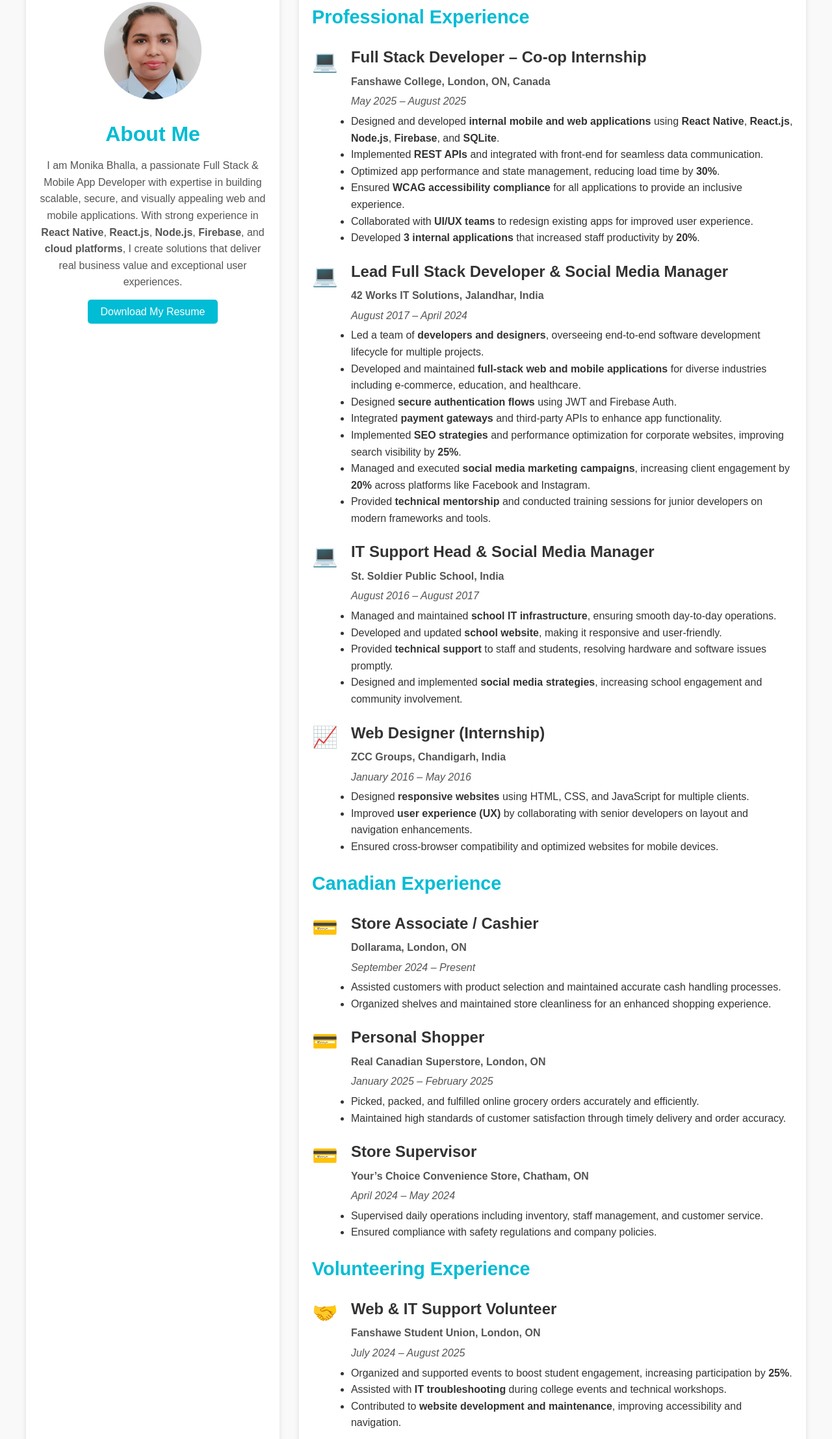
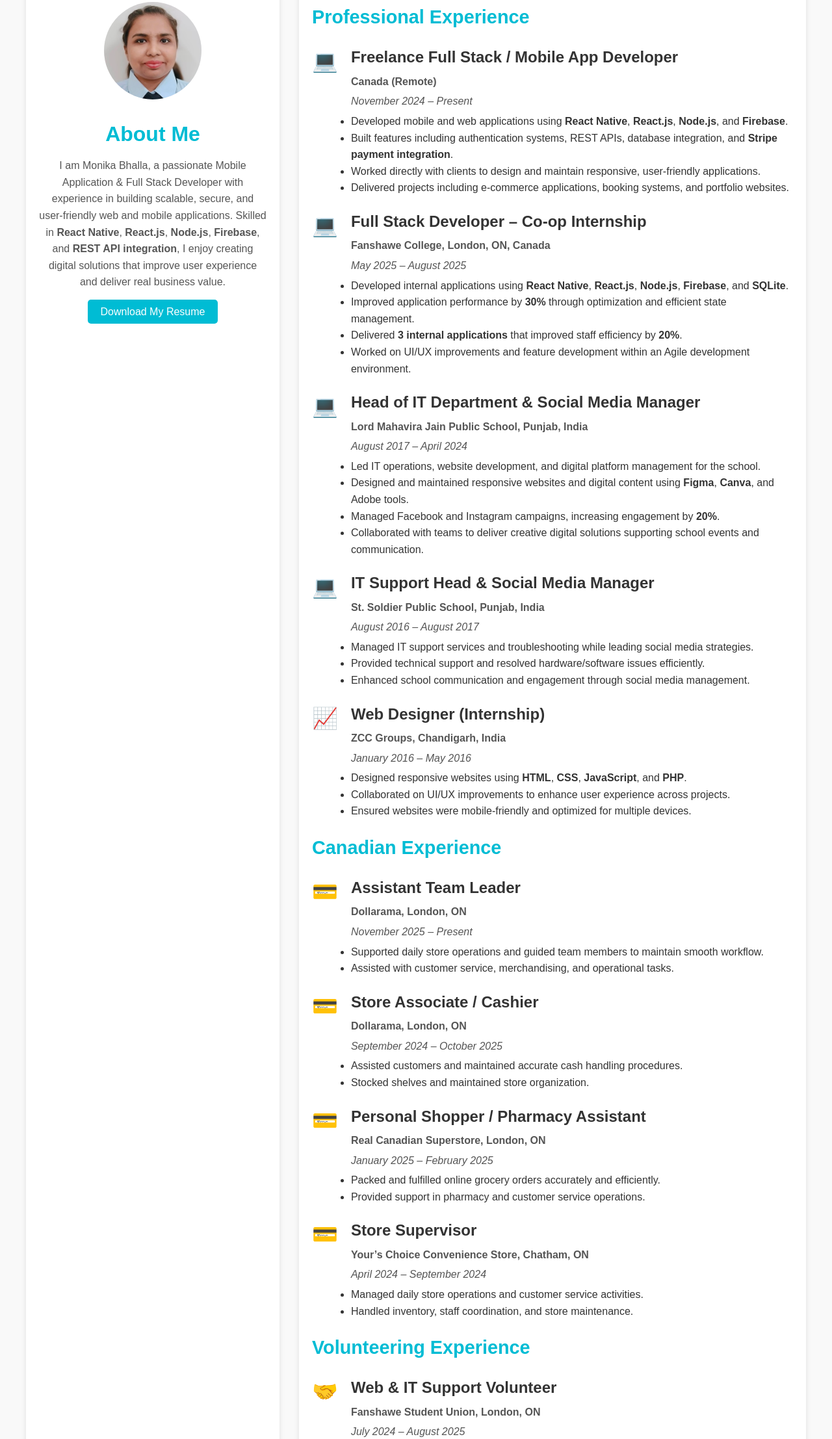
Before and after one commit to m-bhalla236346/My_Portfolio_MB, a website: page about.html in a window 1280 px wide. Shown: the part 135-2349 px from the top of the page at 65% size. Drawn offline with Linux system fonts and the light colour scheme.

Commit message:
Update about me

```diff
--- a/about.html
+++ b/about.html
@@ -25,7 +25,7 @@
                 <img src="assets/images/profile.jpg" alt="Monika Bhalla" class="profile-image">
                 <h2>About Me</h2>
                 <p>
-                    I am Monika Bhalla, a passionate Full Stack & Mobile App Developer with expertise in building scalable, secure, and visually appealing web and mobile applications. With strong experience in <strong>React Native</strong>, <strong>React.js</strong>, <strong>Node.js</strong>, <strong>Firebase</strong>, and <strong>cloud platforms</strong>, I create solutions that deliver real business value and exceptional user experiences.
+                    I am Monika Bhalla, a passionate Mobile Application & Full Stack Developer with experience in building scalable, secure, and user-friendly web and mobile applications. Skilled in <strong>React Native</strong>, <strong>React.js</strong>, <strong>Node.js</strong>, <strong>Firebase</strong>, and <strong>REST API integration</strong>, I enjoy creating digital solutions that improve user experience and deliver real business value.
                 </p>
                 <a href="resume.pdf" class="btn" download>Download My Resume</a>
             </div>
@@ -33,6 +33,22 @@
             <!-- Timeline Section -->
             <div class="timeline">
                 <h3>Professional Experience</h3>
+
+                <!-- Freelance -->
+                <div class="timeline-item">
+                    <span class="icon">&#x1F4BB;</span>
+                    <div class="timeline-content">
+                        <h4>Freelance Full Stack / Mobile App Developer</h4>
+                        <p><strong>Canada (Remote)</strong></p>
+                        <p><em>November 2024 – Present</em></p>
+                        <ul>
+                            <li>Developed mobile and web applications using <strong>React Native</strong>, <strong>React.js</strong>, <strong>Node.js</strong>, and <strong>Firebase</strong>.</li>
+                            <li>Built features including authentication systems, REST APIs, database integration, and <strong>Stripe payment integration</strong>.</li>
+                            <li>Worked directly with clients to design and maintain responsive, user-friendly applications.</li>
+                            <li>Delivered projects including e-commerce applications, booking systems, and portfolio websites.</li>
+                        </ul>
+                    </div>
+                </div>
 
                 <!-- Fanshawe Co-op -->
                 <div class="timeline-item">
@@ -42,31 +58,26 @@
                         <p><strong>Fanshawe College, London, ON, Canada</strong></p>
                         <p><em>May 2025 – August 2025</em></p>
                         <ul>
-                            <li>Designed and developed <strong>internal mobile and web applications</strong> using <strong>React Native</strong>, <strong>React.js</strong>, <strong>Node.js</strong>, <strong>Firebase</strong>, and <strong>SQLite</strong>.</li>
-                            <li>Implemented <strong>REST APIs</strong> and integrated with front-end for seamless data communication.</li>
-                            <li>Optimized app performance and state management, reducing load time by <strong>30%</strong>.</li>
-                            <li>Ensured <strong>WCAG accessibility compliance</strong> for all applications to provide an inclusive experience.</li>
-                            <li>Collaborated with <strong>UI/UX teams</strong> to redesign existing apps for improved user experience.</li>
-                            <li>Developed <strong>3 internal applications</strong> that increased staff productivity by <strong>20%</strong>.</li>
+                            <li>Developed internal applications using <strong>React Native</strong>, <strong>React.js</strong>, <strong>Node.js</strong>, <strong>Firebase</strong>, and <strong>SQLite</strong>.</li>
+                            <li>Improved application performance by <strong>30%</strong> through optimization and efficient state management.</li>
+                            <li>Delivered <strong>3 internal applications</strong> that improved staff efficiency by <strong>20%</strong>.</li>
+                            <li>Worked on UI/UX improvements and feature development within an Agile development environment.</li>
                         </ul>
                     </div>
                 </div>
 
-                <!-- 42 Works IT Solutions -->
+                <!-- Lord Mahavira Jain Public School -->
                 <div class="timeline-item">
                     <span class="icon">&#x1F4BB;</span>
                     <div class="timeline-content">
-                        <h4>Lead Full Stack Developer & Social Media Manager</h4>
-                        <p><strong>42 Works IT Solutions, Jalandhar, India</strong></p>
+                        <h4>Head of IT Department & Social Media Manager</h4>
+                        <p><strong>Lord Mahavira Jain Public School, Punjab, India</strong></p>
                         <p><em>August 2017 – April 2024</em></p>
                         <ul>
-                            <li>Led a team of <strong>developers and designers</strong>, overseeing end-to-end software development lifecycle for multiple projects.</li>
-                            <li>Developed and maintained <strong>full-stack web and mobile applications</strong> for diverse industries including e-commerce, education, and healthcare.</li>
-                            <li>Designed <strong>secure authentication flows</strong> using JWT and Firebase Auth.</li>
-                            <li>Integrated <strong>payment gateways</strong> and third-party APIs to enhance app functionality.</li>
-                            <li>Implemented <strong>SEO strategies</strong> and performance optimization for corporate websites, improving search visibility by <strong>25%</strong>.</li>
-                            <li>Managed and executed <strong>social media marketing campaigns</strong>, increasing client engagement by <strong>20%</strong> across platforms like Facebook and Instagram.</li>
-                            <li>Provided <strong>technical mentorship</strong> and conducted training sessions for junior developers on modern frameworks and tools.</li>
+                            <li>Led IT operations, website development, and digital platform management for the school.</li>
+                            <li>Designed and maintained responsive websites and digital content using <strong>Figma</strong>, <strong>Canva</strong>, and Adobe tools.</li>
+                            <li>Managed Facebook and Instagram campaigns, increasing engagement by <strong>20%</strong>.</li>
+                            <li>Collaborated with teams to deliver creative digital solutions supporting school events and communication.</li>
                         </ul>
                     </div>
                 </div>
@@ -76,13 +87,12 @@
                     <span class="icon">&#x1F4BB;</span>
                     <div class="timeline-content">
                         <h4>IT Support Head & Social Media Manager</h4>
-                        <p><strong>St. Soldier Public School, India</strong></p>
+                        <p><strong>St. Soldier Public School, Punjab, India</strong></p>
                         <p><em>August 2016 – August 2017</em></p>
                         <ul>
-                            <li>Managed and maintained <strong>school IT infrastructure</strong>, ensuring smooth day-to-day operations.</li>
-                            <li>Developed and updated <strong>school website</strong>, making it responsive and user-friendly.</li>
-                            <li>Provided <strong>technical support</strong> to staff and students, resolving hardware and software issues promptly.</li>
-                            <li>Designed and implemented <strong>social media strategies</strong>, increasing school engagement and community involvement.</li>
+                            <li>Managed IT support services and troubleshooting while leading social media strategies.</li>
+                            <li>Provided technical support and resolved hardware/software issues efficiently.</li>
+                            <li>Enhanced school communication and engagement through social media management.</li>
                         </ul>
                     </div>
                 </div>
@@ -95,23 +105,24 @@
                         <p><strong>ZCC Groups, Chandigarh, India</strong></p>
                         <p><em>January 2016 – May 2016</em></p>
                         <ul>
-                            <li>Designed <strong>responsive websites</strong> using HTML, CSS, and JavaScript for multiple clients.</li>
-                            <li>Improved <strong>user experience (UX)</strong> by collaborating with senior developers on layout and navigation enhancements.</li>
-                            <li>Ensured cross-browser compatibility and optimized websites for mobile devices.</li>
+                            <li>Designed responsive websites using <strong>HTML</strong>, <strong>CSS</strong>, <strong>JavaScript</strong>, and <strong>PHP</strong>.</li>
+                            <li>Collaborated on UI/UX improvements to enhance user experience across projects.</li>
+                            <li>Ensured websites were mobile-friendly and optimized for multiple devices.</li>
                         </ul>
                     </div>
                 </div>
 
                 <h3>Canadian Experience</h3>
+
                 <div class="timeline-item">
                     <span class="icon">&#x1F4B3;</span>
                     <div class="timeline-content">
-                        <h4>Store Associate / Cashier</h4>
+                        <h4>Assistant Team Leader</h4>
                         <p><strong>Dollarama, London, ON</strong></p>
-                        <p><em>September 2024 – Present</em></p>
+                        <p><em>November 2025 – Present</em></p>
                         <ul>
-                            <li>Assisted customers with product selection and maintained accurate cash handling processes.</li>
-                            <li>Organized shelves and maintained store cleanliness for an enhanced shopping experience.</li>
+                            <li>Supported daily store operations and guided team members to maintain smooth workflow.</li>
+                            <li>Assisted with customer service, merchandising, and operational tasks.</li>
                         </ul>
                     </div>
                 </div>
@@ -119,12 +130,25 @@
                 <div class="timeline-item">
                     <span class="icon">&#x1F4B3;</span>
                     <div class="timeline-content">
-                        <h4>Personal Shopper</h4>
+                        <h4>Store Associate / Cashier</h4>
+                        <p><strong>Dollarama, London, ON</strong></p>
+                        <p><em>September 2024 – October 2025</em></p>
+                        <ul>
+                            <li>Assisted customers and maintained accurate cash handling procedures.</li>
+                            <li>Stocked shelves and maintained store organization.</li>
+                        </ul>
+                    </div>
+                </div>
+
+                <div class="timeline-item">
+                    <span class="icon">&#x1F4B3;</span>
+                    <div class="timeline-content">
+                        <h4>Personal Shopper / Pharmacy Assistant</h4>
                         <p><strong>Real Canadian Superstore, London, ON</strong></p>
                         <p><em>January 2025 – February 2025</em></p>
                         <ul>
-                            <li>Picked, packed, and fulfilled online grocery orders accurately and efficiently.</li>
-                            <li>Maintained high standards of customer satisfaction through timely delivery and order accuracy.</li>
+                            <li>Packed and fulfilled online grocery orders accurately and efficiently.</li>
+                            <li>Provided support in pharmacy and customer service operations.</li>
                         </ul>
                     </div>
                 </div>
@@ -134,16 +158,17 @@
                     <div class="timeline-content">
                         <h4>Store Supervisor</h4>
                         <p><strong>Your’s Choice Convenience Store, Chatham, ON</strong></p>
-                        <p><em>April 2024 – May 2024</em></p>
+                        <p><em>April 2024 – September 2024</em></p>
                         <ul>
-                            <li>Supervised daily operations including inventory, staff management, and customer service.</li>
-                            <li>Ensured compliance with safety regulations and company policies.</li>
+                            <li>Managed daily store operations and customer service activities.</li>
+                            <li>Handled inventory, staff coordination, and store maintenance.</li>
                         </ul>
                     </div>
                 </div>
 
                 <!-- Volunteering -->
                 <h3>Volunteering Experience</h3>
+
                 <div class="timeline-item">
                     <span class="icon">&#x1F91D;</span>
                     <div class="timeline-content">
@@ -151,39 +176,42 @@
                         <p><strong>Fanshawe Student Union, London, ON</strong></p>
                         <p><em>July 2024 – August 2025</em></p>
                         <ul>
-                            <li>Organized and supported events to boost student engagement, increasing participation by <strong>25%</strong>.</li>
-                            <li>Assisted with <strong>IT troubleshooting</strong> during college events and technical workshops.</li>
-                            <li>Contributed to <strong>website development and maintenance</strong>, improving accessibility and navigation.</li>
+                            <li>Organized and supported events to improve student engagement by <strong>25%</strong>.</li>
+                            <li>Provided IT support during workshops and events.</li>
+                            <li>Contributed to website maintenance and accessibility improvements.</li>
                         </ul>
                     </div>
                 </div>
 
                 <!-- Education -->
                 <h3>Education</h3>
+
                 <div class="timeline-item">
                     <span class="icon">&#x1F393;</span>
                     <div class="timeline-content">
                         <h4>Mobile Application Development (Co-op)</h4>
                         <p><strong>Fanshawe College, London, Ontario, Canada</strong></p>
                         <p><em>May 2024 – August 2025</em></p>
-                        <p>GPA: 4.13/4.2 (Dean’s Honor Roll)</p>
+                        <p>GPA: 4.13/4.2 – Dean’s Honor Roll</p>
                     </div>
                 </div>
+
                 <div class="timeline-item">
                     <span class="icon">&#x1F393;</span>
                     <div class="timeline-content">
-                        <h4>Master of Computer Applications</h4>
-                        <p><strong>Lovely Professional University, India</strong></p>
-                        <p><em>2014 – 2016</em></p>
+                        <h4>Master of Computer Applications (MCA)</h4>
+                        <p><strong>Lovely Professional University, Punjab, India</strong></p>
+                        <p><em>August 2014 – May 2016</em></p>
                         <p>GPA: 8.74/9</p>
                     </div>
                 </div>
+
                 <div class="timeline-item">
                     <span class="icon">&#x1F393;</span>
                     <div class="timeline-content">
-                        <h4>Bachelor of Computer Applications</h4>
-                        <p><strong>Guru Nanak Dev University, India</strong></p>
-                        <p><em>2011 – 2014</em></p>
+                        <h4>Bachelor of Computer Applications (BCA)</h4>
+                        <p><strong>Guru Nanak Dev University, Punjab, India</strong></p>
+                        <p><em>July 2011 – March 2014</em></p>
                     </div>
                 </div>
 
```
